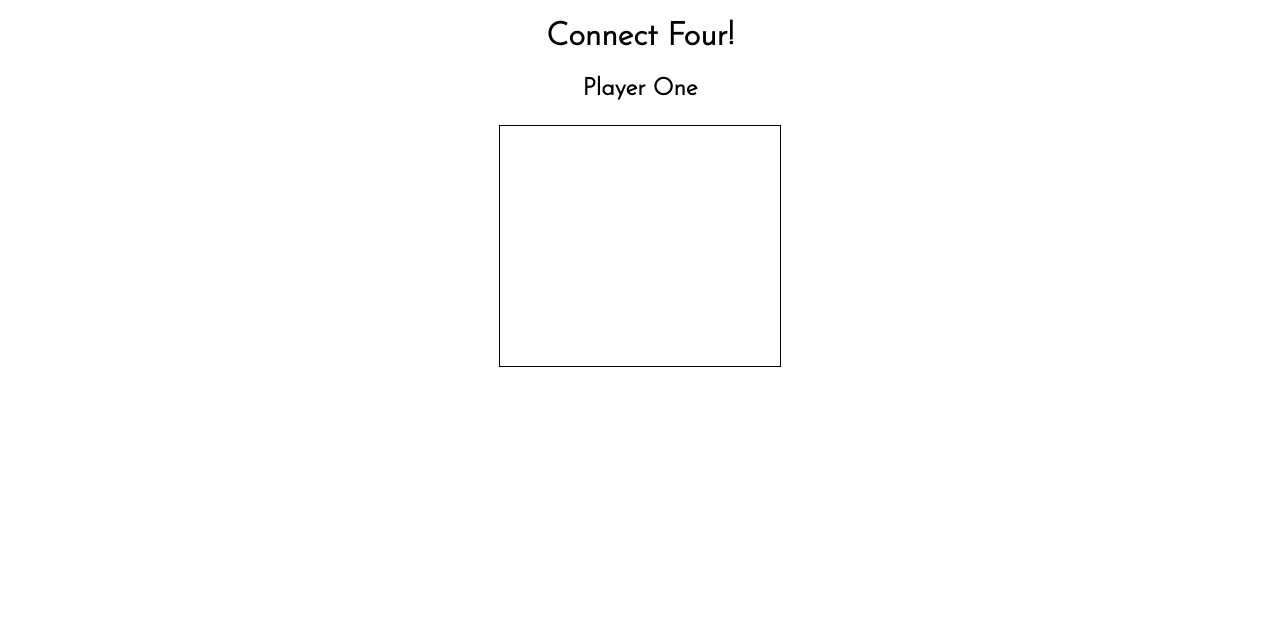
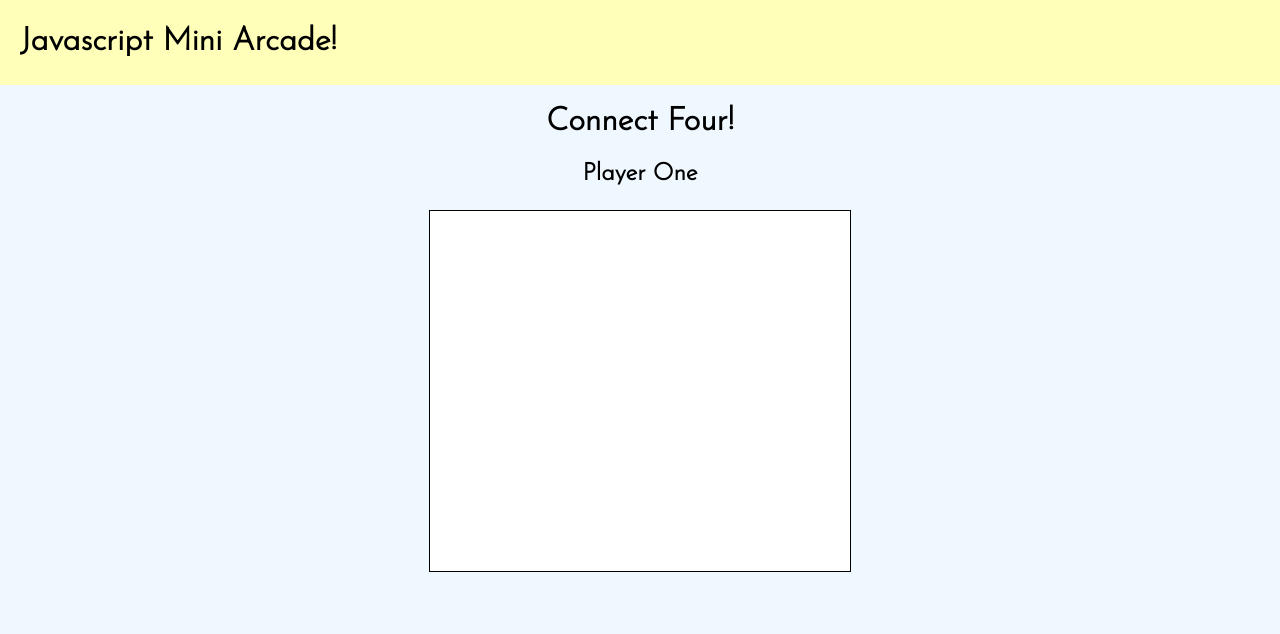
Before and after one commit to chrisryan91/JavaScript-Mini-Arcade, a plain HTML site: page connectfour.html in a window 1280 px wide. Drawn offline with Linux system fonts and the light colour scheme.

Commit message:
change background color of body and header

```diff
--- a/assets/css/styles.css
+++ b/assets/css/styles.css
@@ -2,11 +2,18 @@
 
 body {
     text-align: center;
+    margin: 0;
+    background-color: aliceblue;
 }
 
 header {
+    text-align: left;
+    padding-left: 20px;
+    padding-top: 5px;
+    padding-bottom: 5px;
     font-family: 'Josefin Sans', sans-serif;
     font-weight: 900;
+    background-color: #ffffba;
 }
 
 .games {
@@ -29,13 +36,14 @@ h2, h3 {
 }
 
 p {
-  font-size: 200%;
-  padding: 5px;
+  font-size: 175%;
+  padding: 25px;
 }
 
 .games div {
-      height: 50vh;
+      height: 42vh;
       width: 50%;
+      background-color: aliceblue;
 }
 
 a {
@@ -46,25 +54,27 @@ a {
 .grid {
     margin: auto;
     border: 1px solid;
-    height: 240px;
-    width: 280px;
+    height: 360px;
+    width: 420px;
     display: flex;
     flex-wrap: wrap;
+    background-color: white;
   }
 
   .grid div {
-    height: 40px;
-    width: 40px;
+    height: 60px;
+    width: 60px;
+    border: 1px;
   }
 
   .player-one {
     background-color: red;
-    border-radius: 10px;
+    border-radius: 50%;
   }
 
   .player-two {
     background-color: blue;
-    border-radius: 10px;
+    border-radius: 50%;
   }
 
   .grid2 {
@@ -73,6 +83,7 @@ a {
     height: 456px;
     display: flex;
     flex-wrap: wrap;
+    background-color: white;
   }
 
 
--- a/assets/js/clickgame.js
+++ b/assets/js/clickgame.js
@@ -39,6 +39,11 @@ moveMole();
 function countDown () {
     currentTime--
     timeLeft.textContent = currentTime;
+
+    if (currentTime === 0) {
+        clearInterval(countDownTimerId)
+        alert('Game over! Your score is' + result)
+    }
 }
 
 let countDownTimerId = setInterval(countDown, 1000)
--- a/assets/js/snake.js
+++ b/assets/js/snake.js
@@ -38,7 +38,7 @@ function update() {
     context.fillStyle="black";
     context.fillRect(0, 0, board.width, board.height);
 
-    context.fillStyle="green";
+    context.fillStyle="	#baffc9";
     context.fillRect(foodX, foodY, blockSize, blockSize);
 
     if (snakeX == foodX && snakeY == foodY){
@@ -54,7 +54,7 @@ function update() {
         snakeBody[0] = [snakeX, snakeY];
     }
 
-    context.fillStyle="red";
+    context.fillStyle="	#ffb3ba";
     snakeX += velocityX * blockSize;
     snakeY += velocityY * blockSize;
     context.fillRect(snakeX, snakeY, blockSize, blockSize);
--- a/connectfour.html
+++ b/connectfour.html
@@ -8,54 +8,56 @@
 </head>
 <body>
     <header>
-        <h1>Connect Four!</h1>
+        <h1><a href="index.html">Javascript Mini Arcade!</a></h1>
     </header>
+
+    <h1>Connect Four!</h1>
 
     <h3>Player <span id="current-player">One</span></h3>
 
     <div class="grid">
-        <div></div>
-        <div></div>
-        <div></div>
-        <div></div>
-        <div></div>
-        <div></div>
-        <div></div>
-        <div></div>
-        <div></div>
-        <div></div>
-        <div></div>
-        <div></div>
-        <div></div>
-        <div></div>
-        <div></div>
-        <div></div>
-        <div></div>
-        <div></div>
-        <div></div>
-        <div></div>
-        <div></div>
-        <div></div>
-        <div></div>
-        <div></div>
-        <div></div>
-        <div></div>
-        <div></div>
-        <div></div>
-        <div></div>
-        <div></div>
-        <div></div>
-        <div></div>
-        <div></div>
-        <div></div>
-        <div></div>
-        <div></div>
-        <div></div>
-        <div></div>
-        <div></div>
-        <div></div>
-        <div></div>
-        <div></div>
+        <div class="nottaken"></div>
+        <div class="nottaken"></div>
+        <div class="nottaken"></div>
+        <div class="nottaken"></div>
+        <div class="nottaken"></div>
+        <div class="nottaken"></div>
+        <div class="nottaken"></div>
+        <div class="nottaken"></div>
+        <div class="nottaken"></div>
+        <div class="nottaken"></div>
+        <div class="nottaken"></div>
+        <div class="nottaken"></div>
+        <div class="nottaken"></div>
+        <div class="nottaken"></div>
+        <div class="nottaken"></div>
+        <div class="nottaken"></div>
+        <div class="nottaken"></div>
+        <div class="nottaken"></div>
+        <div class="nottaken"></div>
+        <div class="nottaken"></div>
+        <div class="nottaken"></div>
+        <div class="nottaken"></div>
+        <div class="nottaken"></div>
+        <div class="nottaken"></div>
+        <div class="nottaken"></div>
+        <div class="nottaken"></div>
+        <div class="nottaken"></div>
+        <div class="nottaken"></div>
+        <div class="nottaken"></div>
+        <div class="nottaken"></div>
+        <div class="nottaken"></div>
+        <div class="nottaken"></div>
+        <div class="nottaken"></div>
+        <div class="nottaken"></div>
+        <div class="nottaken"></div>
+        <div class="nottaken"></div>
+        <div class="nottaken"></div>
+        <div class="nottaken"></div>
+        <div class="nottaken"></div>
+        <div class="nottaken"></div>
+        <div class="nottaken"></div>
+        <div class="nottaken"></div>
         <div class="taken"></div>
         <div class="taken"></div>
         <div class="taken"></div>
```
Also changed, not shown: clickgame.html (+5 -5 lines), index.html (+1 -1 lines), rockpaperscissors.html (+3 -1 lines), snake.html (+3 -1 lines).
